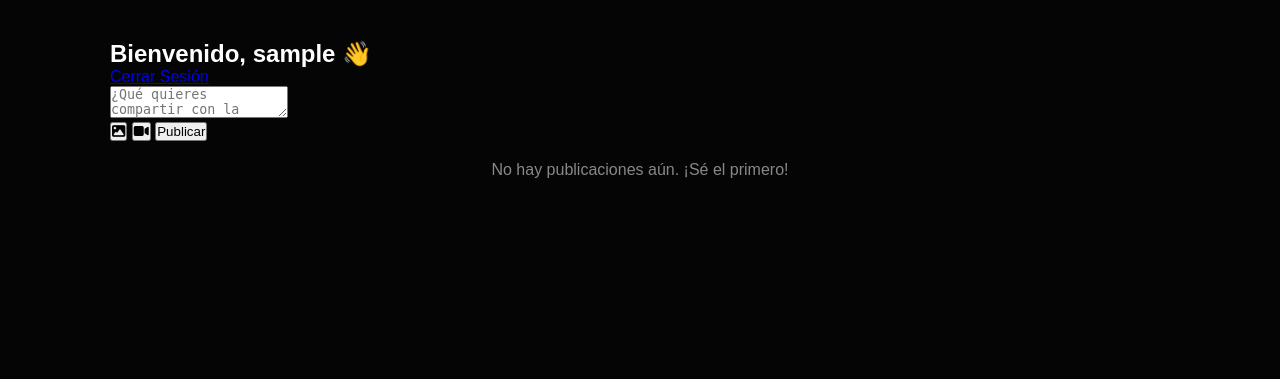
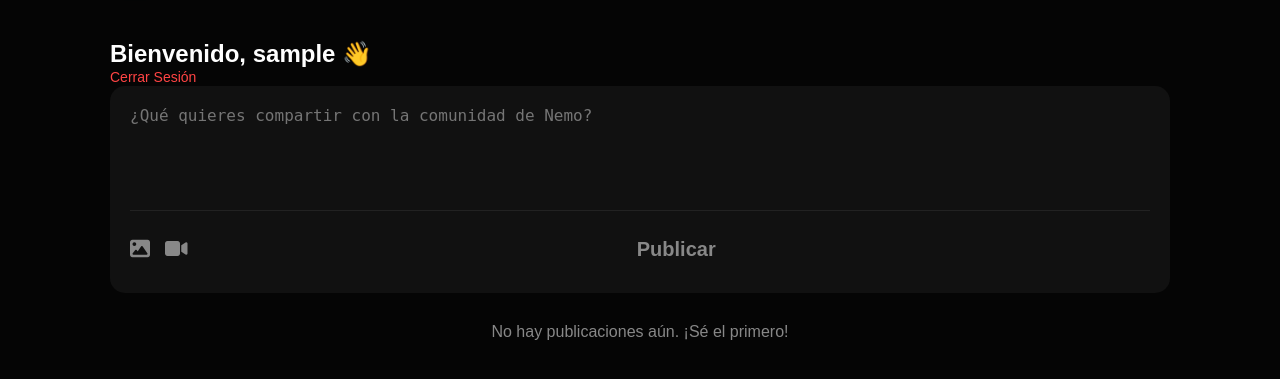
Before and after one commit to alons2080-wq/nemo-web, a Flask app: page /foro in a window 1280 px wide. Shown: the part 81-460 px from the top of the page. Run offline with Flask 3, Linux system fonts and the light colour scheme; the visitor is signed in with stand-in values (Sample User, id 1).

Commit message:
update style.css (forum style)

```diff
--- a/static/css/style.css
+++ b/static/css/style.css
@@ -49,3 +49,75 @@ body { background: var(--bg); color: white; font-family: 'Montserrat', sans-seri
 .v-img { width: 100%; aspect-ratio: 16/9; background-size: cover; background-position: center; }
 .v-info { padding: 20px; }
 .v-info h3 { font-size: 16px; font-weight: 700; display: -webkit-box; -webkit-line-clamp: 2; -webkit-box-orient: vertical; overflow: hidden; }
+
+/* Estilos Foro */
+.auth-box {
+    background: var(--card);
+    padding: 30px;
+    border-radius: 20px;
+    max-width: 400px;
+    margin: 0 auto;
+    border: 1px solid rgba(255,255,255,0.1);
+}
+
+.auth-box h3 { margin-bottom: 15px; font-size: 18px; }
+
+.auth-box input {
+    width: 100%;
+    padding: 12px;
+    margin-bottom: 10px;
+    background: #000;
+    border: 1px solid #333;
+    border-radius: 8px;
+    color: white;
+}
+
+.btn-nemo {
+    width: 100%;
+    padding: 12px;
+    background: var(--accent);
+    border: none;
+    border-radius: 8px;
+    font-weight: bold;
+    cursor: pointer;
+    transition: 0.3s;
+}
+
+.btn-alt { background: #333; color: white; margin-top: 10px; }
+.btn-nemo:hover { transform: scale(1.02); opacity: 0.9; }
+
+.post-creator {
+    background: var(--card);
+    padding: 20px;
+    border-radius: 15px;
+    margin-bottom: 30px;
+}
+
+.post-creator textarea {
+    width: 100%;
+    height: 100px;
+    background: transparent;
+    border: none;
+    color: white;
+    font-size: 16px;
+    resize: none;
+    outline: none;
+}
+
+.post-actions {
+    display: flex;
+    justify-content: flex-end;
+    gap: 15px;
+    border-top: 1px solid #222;
+    padding-top: 15px;
+}
+
+.post-actions button {
+    background: none;
+    border: none;
+    color: #888;
+    font-size: 20px;
+    cursor: pointer;
+}
+
+.logout-link { color: #ff4444; text-decoration: none; font-size: 14px; }
```
